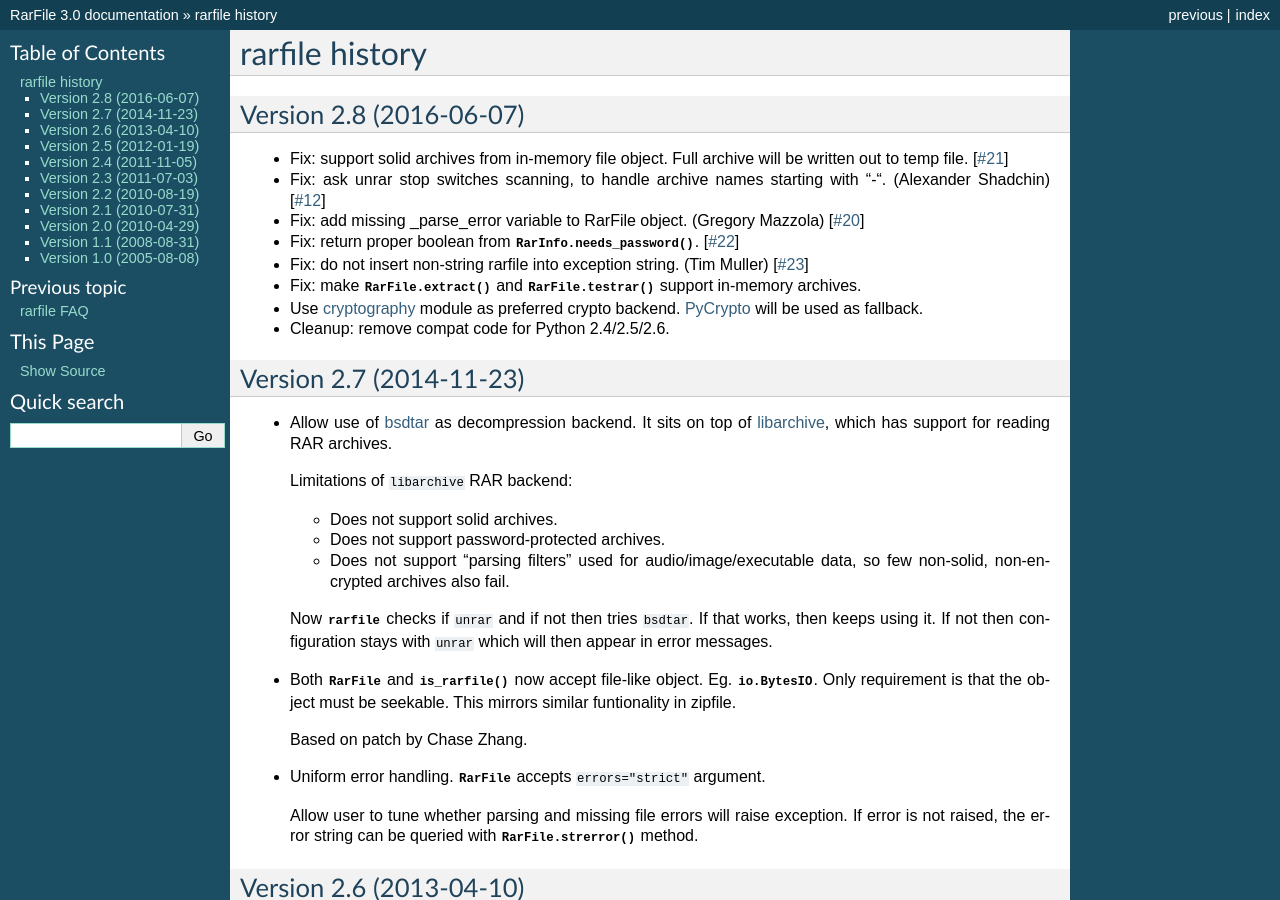
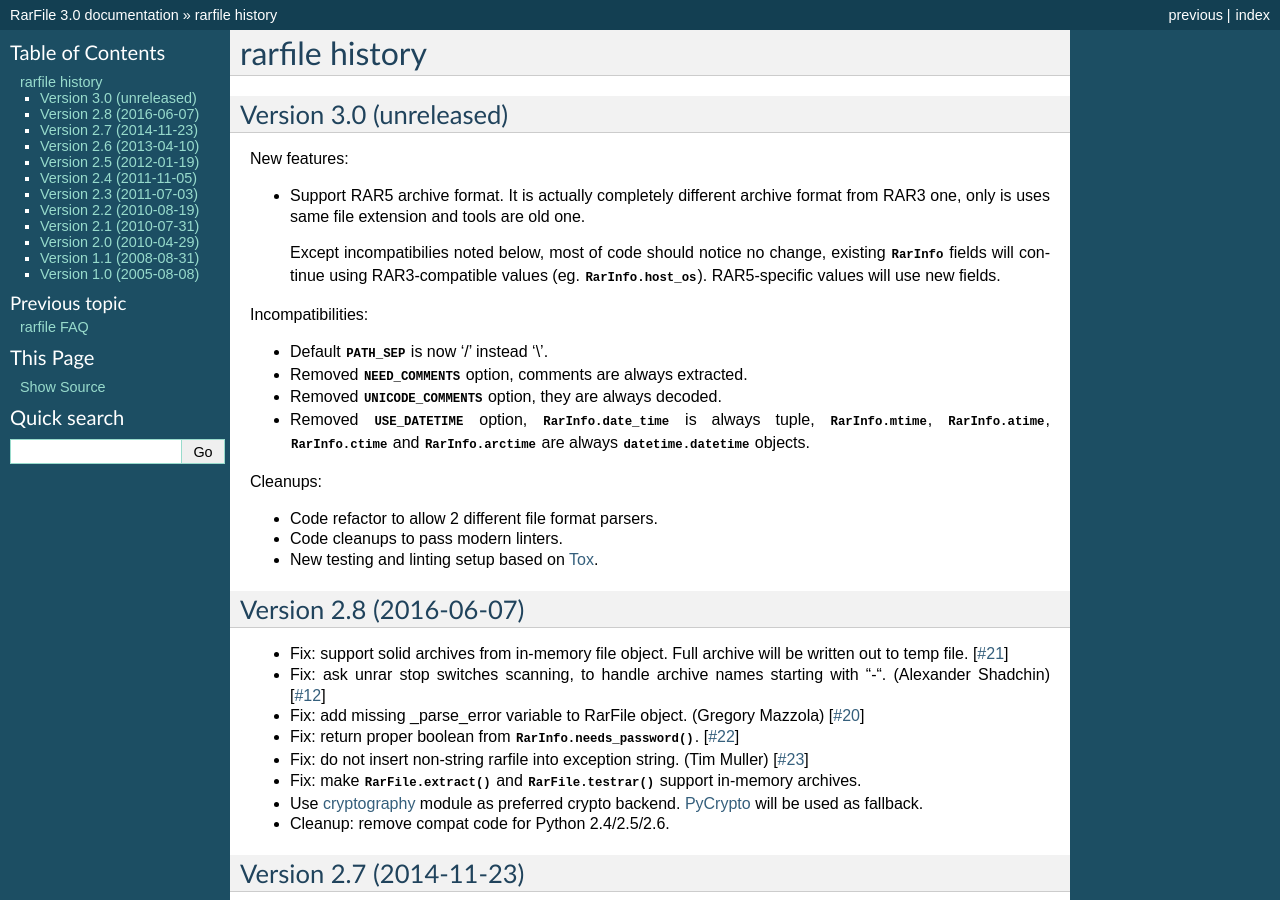
Before and after one commit to markokr/rarfile, a Sphinx documentation site: the page built from doc/news.rst, in a window 1280 px wide and 900 px high. Built offline with Sphinx 7.4.7, drawn with Linux system fonts in a browser that asks for light colours.

Commit message:
news: describe rar5 changes

```diff
--- a/doc/news.rst
+++ b/doc/news.rst
@@ -3,6 +3,42 @@ rarfile history
 ===============
 
 .. py:currentmodule:: rarfile
+
+Version 3.0 (unreleased)
+------------------------
+
+New features:
+
+* Support RAR5 archive format.  It is actually completely different
+  archive format from RAR3 one, only is uses same file extension
+  and tools are old one.
+
+  Except incompatibilies noted below, most of code should notice no change,
+  existing :class:`RarInfo` fields will continue using RAR3-compatible
+  values (eg. :attr:`RarInfo.host_os`).  RAR5-specific values will use
+  new fields.
+
+Incompatibilities:
+
+* Default :data:`PATH_SEP` is now '/' instead '\\'.
+
+* Removed :data:`NEED_COMMENTS` option, comments are always extracted.
+
+* Removed :data:`UNICODE_COMMENTS` option, they are always decoded.
+
+* Removed :data:`USE_DATETIME` option, :attr:`RarInfo.date_time` is always tuple,
+  :attr:`RarInfo.mtime`, :attr:`RarInfo.atime`, :attr:`RarInfo.ctime` and
+  :attr:`RarInfo.arctime` are always :class:`datetime.datetime` objects.
+
+Cleanups:
+
+* Code refactor to allow 2 different file format parsers.
+
+* Code cleanups to pass modern linters.
+
+* New testing and linting setup based on Tox_.
+
+.. _Tox: https://tox.readthedocs.io/en/latest/
 
 Version 2.8 (2016-06-07)
 ------------------------
```
